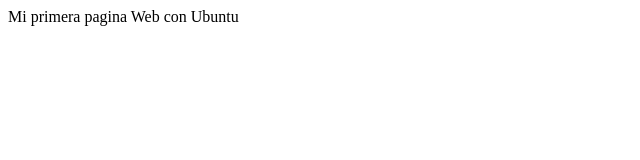
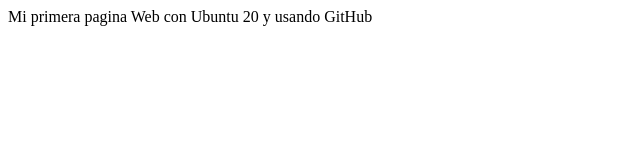
Before and after one commit to mflorest77/projectDemo, a plain HTML site: page index.html in a window 1280 px wide. Shown: the whole page, without its empty margins (0-640 px from the left). Drawn offline with Linux system fonts and the light colour scheme.

Commit message:
cambios a archivo index

```diff
--- a/index.html
+++ b/index.html
@@ -7,6 +7,6 @@
     <title>demoProjectUbuntu</title>
 </head>
 <body>
-    Mi primera pagina Web con Ubuntu
+    Mi primera pagina Web con Ubuntu 20 y usando GitHub
 </body>
 </html>
```
